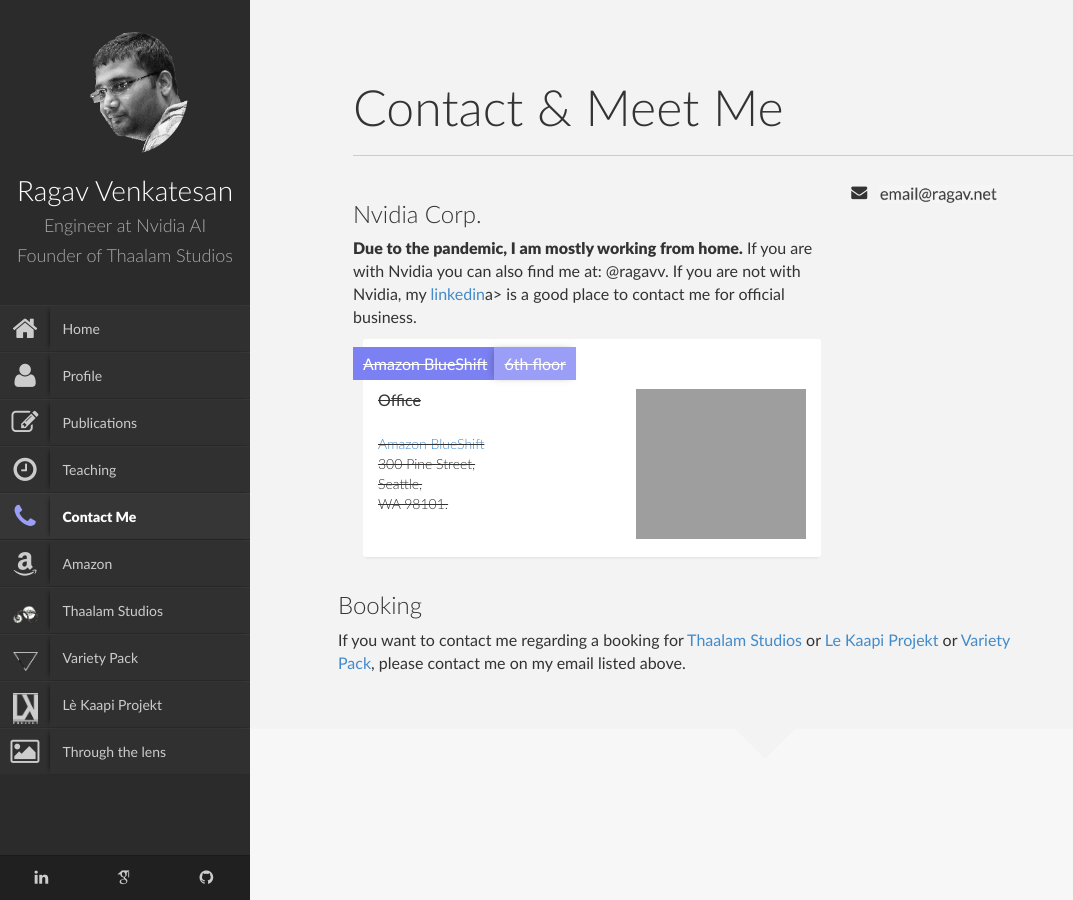
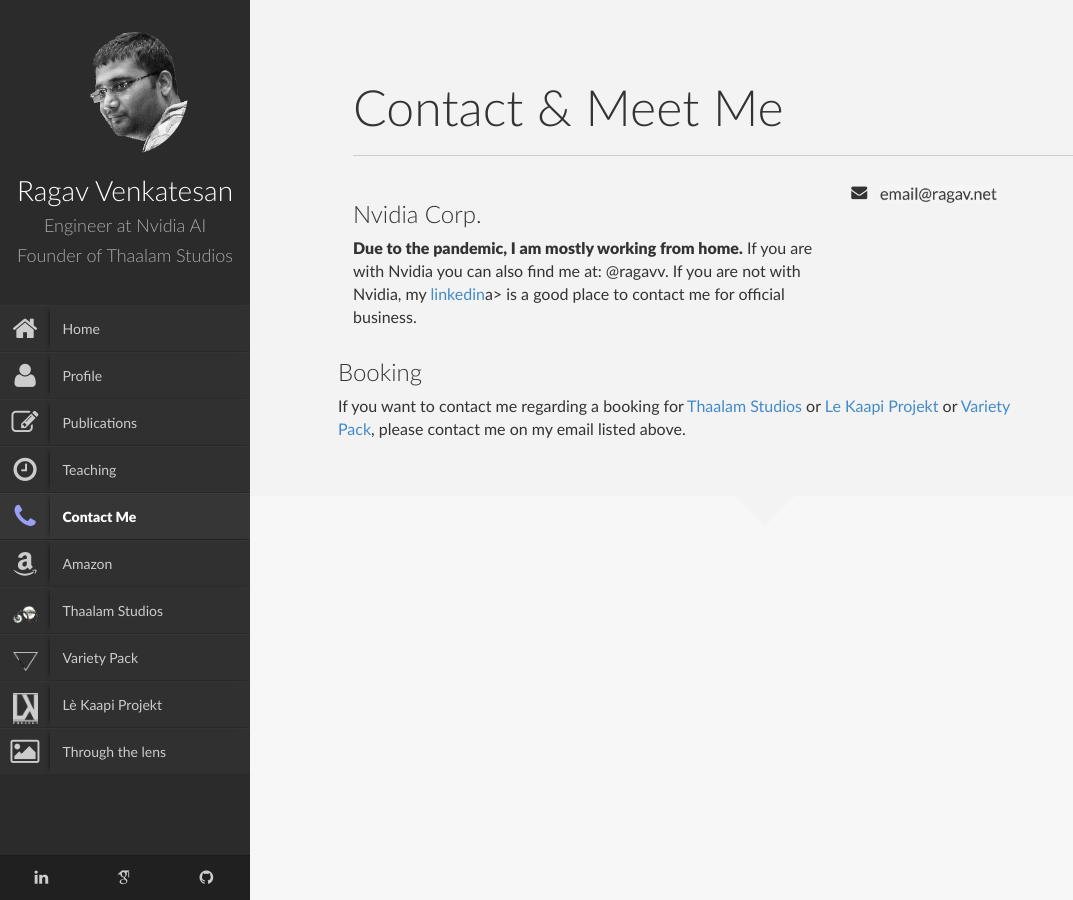
Before and after one commit to ragavvenkatesan/ragavvenkatesan.github.io, a Jekyll site: the page built from contact.html, in a window 1280 px wide. Shown: the whole page, without its empty margins (0-1073 px from the left). Built offline with Jekyll 4.4.1, drawn with Linux system fonts in a browser that asks for light colours; nearby versions of some CDN libraries; grey boxes are pictures that could not be loaded.

Commit message:
Updated contact info.

```diff
--- a/contact.html
+++ b/contact.html
@@ -16,23 +16,6 @@
                         <strong>Due to the pandemic, I am mostly working from home.</strong>
                         If you are with Nvidia you can also find me at: @ragavv.
                         If you are not with Nvidia, my <a href="https://linkedin.ragav.net/">linkedin</a>a> is a good place to contact me for official business.</p>
-                     <ul class="ul-card">
-                         <li>
-                            <div class="dy">
-                                <s><span class="degree">Amazon BlueShift</span><span class="year">6th floor</span></s>
-                            </div>
-                            <div class="description">
-                                <iframe align="right" src="https://www.google.com/maps/embed?pb=!1m18!1m12!1m3!1d2689.7525994845078!2d-122.34078598457981!3d47.61150009563306!2m3!1f0!2f0!3f0!3m2!1i1024!2i768!4f13.1!3m3!1m2!1s0x54906b38a9e72bbd%3A0x2db9f8adff13f630!2sAmazon%20-%20Blue%20Shift!5e0!3m2!1sen!2sus!4v1578004716124!5m2!1sen!2sus" width="170em" frameborder="0" style="border:0;" allowfullscreen=""></iframe>
-                                <p class="what"><s>Office</p></s><br>
-                                <p class="where">
-                                        <s><a target="_blank" href="https://goo.gl/maps/rFfQe8jdbHzvSKqn8">Amazon BlueShift</a><br>
-                                        300 Pine Street, <br>
-                                        Seattle,<br>
-                                        WA 98101.</s>
-                                    </p><br>
-                            </div>
-                        </li>
-                    </ul>
         		</div>
 
 
```
